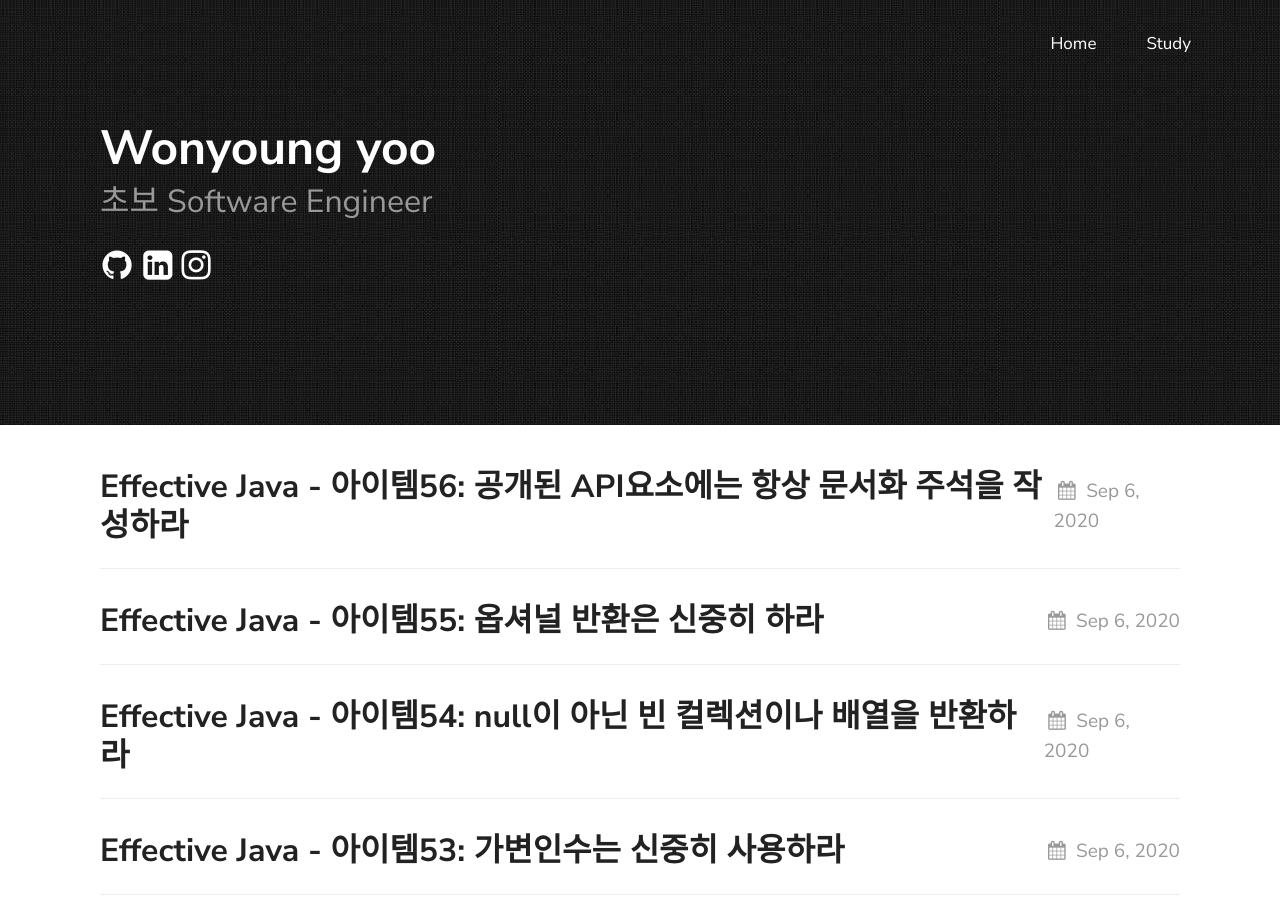
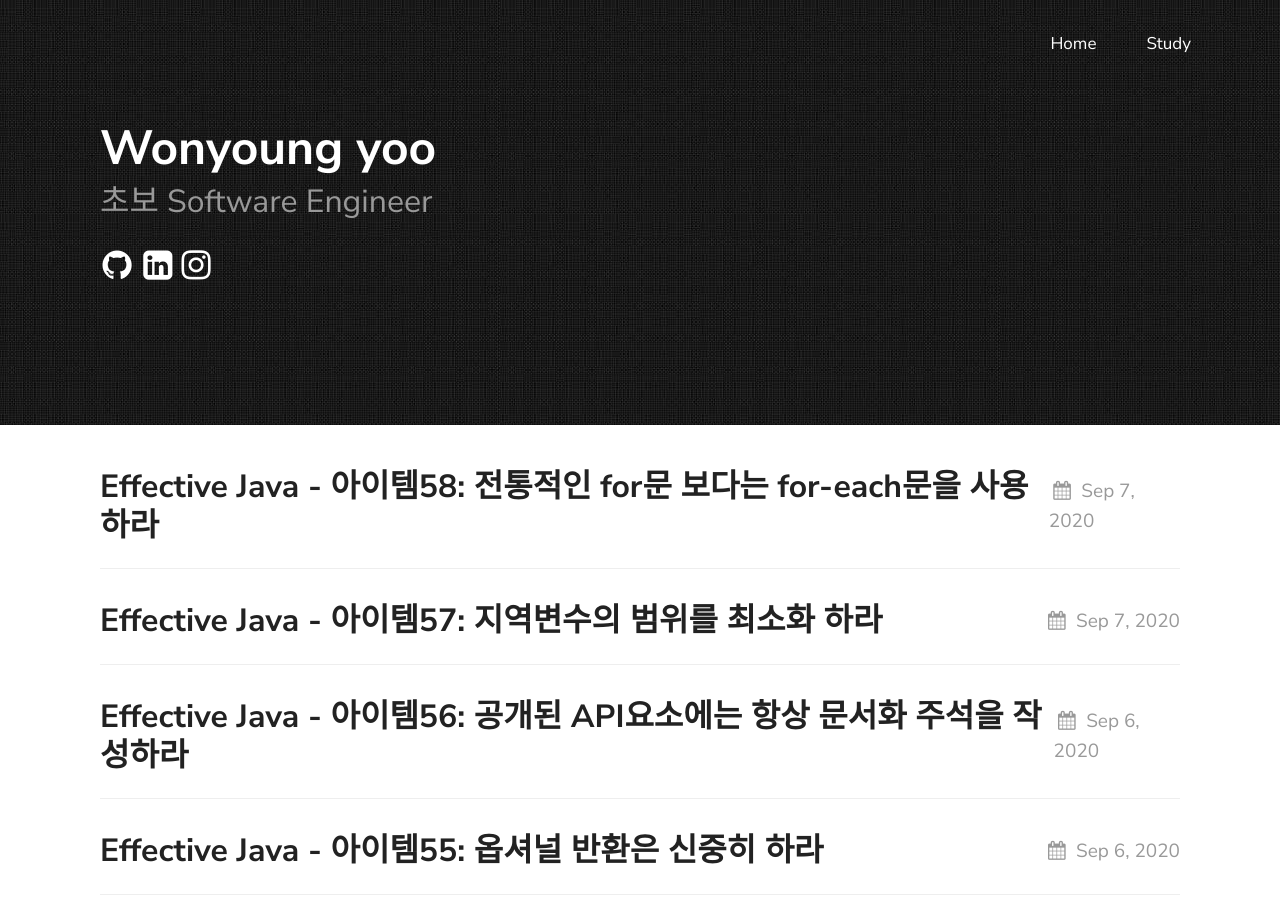
Before and after one commit to yoowonyoung/yoowonyoung.github.io, a Jekyll site: the page built from index.md, in a window 1280 px wide and 900 px high. Built offline with Jekyll 4.4.1, drawn with Linux system fonts in a browser that asks for light colours; some of the changed lines change nothing that is shown.

Commit message:
item 57 & 58

````diff
--- a/_posts/2020-07-16-Effective-Java.md
+++ b/_posts/2020-07-16-Effective-Java.md
@@ -64,5 +64,7 @@ permalink: '/EffectiveJava'
 - [Effective Java - 아이템54 : null이 아닌 빈 컬렉션이나 배열을 반환하라](https://yoowonyoung.github.io/posts/Effective-Java-54/)
 - [Effective Java - 아이템55 : 옵셔널 반환은 신중히 하라](https://yoowonyoung.github.io/posts/Effective-Java-55/)
 - [Effective Java - 아이템56 : 공개된 API요소에는 항상 문서화 주석을 작성하라](https://yoowonyoung.github.io/posts/Effective-Java-56/)
+- [Effective Java - 아이템57 : 지역변수의 범위를 최소화 하라](https://yoowonyoung.github.io/posts/Effective-Java-57/)
+- [Effective Java - 아이템58 : 전통적인 for문 보다는 for-each문을 사용하라](https://yoowonyoung.github.io/posts/Effective-Java-58/)
 
 # Reference
--- /dev/null
+++ b/_posts/2020-09-07-Effective-Java-57.md
@@ -0,0 +1,76 @@
+---
+layout: post
+title: "Effective Java - 아이템57: 지역변수의 범위를 최소화 하라"
+description: 지역변수의 범위를 최소화 하라
+date: 2020-09-07 23:00:00 +09:00
+categories: EffectiveJava Study
+---
+
+
+# 일반적인 프로그래밍 원칙
+
+## 아이템 57 : 지역변수의 범위를 최소화 하라
+
+- 이번 아이템은 기본적으로 "클래스와 멤버의 접근 권한을 최소화하라"고 한 아이템 15와 취지가 비슷하다
+- 지역변수의 유효 범위를 최소로 줄이면 코드 가독성과 유지보수성이 높아지고, 오류 가능성은 낮아진다
+- 지역변수의 범위를 줄이는 가장 강력한 기법은 역시 '가장 처음 쓰일때 선언하기' 이다
+    * 사용하려면 멀었는데, 미리 선언해두면 코드가 어수선해져 가독성이 떨어진다. 변수를 실제로 사용하는 시점엔 타입과 초깃값이 기억나지 않을 수도 있다
+
+- 지역변수의 범위는 선언된 지점부터 그 지점을 포함한 블록이 끝날때 까지 이므로, 실제 사용하는 블록 바깥에 선언된 변수는, 그 블록이 끝난뒤까지 살아있게 된다
+- 또한 거의 모든 지역변수는 선언과 동시에 초기화 해야한다. 초기화에 필요한 정보가 충분하지 않다면, 충분하 질때까지 선언을 미뤄야 한다
+    * try-catch문은 예외인데, 변수를 초기화 하는 표현식에서 검사 예외를 던질 가능성이 있다면, try블록 안에서 초기화 해야 한다
+
+- 반복문은 독특한 방식으로 변수 범위를 최소화 하는데, 이전의 for 형태이든, for-each형태이든 반복문에서는 반복 변수의 범위가 반복문의 몸체, 그리고 for 키워 키워드와 몸체 사이의 괄호 안으로 제한된다. 따라서 반복문 변수의 값을 반복문이 종료된 뒤에도 써야 하는 상황이 아니라면 while 문보다 for문을  쓰는편이 낫다
+
+```java
+for(Element e : c) {
+    ...
+}
+```
+
+- 위의 코드는 컬렉션을 순회할때 권장하는 관용구이지만, 반복자를 사용해야 하는 상황이라면(반복자의 remove 메서드를 써야 한다던가) for-each문 대신 다음과 같은 전통적인 for문을 쓰는것이 낫다
+
+```java
+for(Iterator<Element> i = c.itrator(); i.hashNext();) {
+    Element e = i.next();
+}
+```
+
+- 다음의 두 while문을 보면 앞서 for문이 더 나은 이유를 알 수 있다. 다음 코드에는 버그도 하나 숨어있다
+
+```java
+Iterator<Element> i = c.iterator();
+while(i.hasNext()) {
+    doSomething(i.next());
+}
+
+Iterator<Element> i2 = c2.iterator();
+while(i.hasNext()) { // i대신 i2가 들어가야 한다!
+    doSomething(i2.next());
+}
+```
+
+- 두번째 while문에서 i2대신 i가 들어가버렸다! 불행이도 i의 유효범위는 아직 끝나지 않았으므로, 이 코드는 컴파일도 잘 되고 실행시에 예외도 던지지는 않는다. 다만 두번째 while문이 시작하자마자 곧바로 끝날 뿐이다
+- for-each를 포함한 for문을 사용하면 이런 복사 붙여넣기 오류를 컴파일 타임에 잡아준다. 첫번쨰 반복문이 사용한 원소와 유효범위가 반복문 종료와 함께 끝나기 때문이다
+
+```java
+for(Iterator<Element> i = c.iterator(); i.hasNext();) {
+    Element e = i.next();
+}
+
+for(Iterator<Element> i2 = c2.iterator(); i.hasNext();) {//i를 찾을 수 없다는 컴파일 오류를 발생시킨다
+    Element e2 = i2.next();
+}
+```
+
+- for문이 복사해 붙여넣기 오류를 줄여주는 이유는 또 있는데, 변수 유효범위가 for문 범위와 일치하여 똑같은 이름의 변수를 여러개 반복문에서 써도 서로 아무런 영향을 주지 않는다. 사실 이렇게 쓰는것이 더 세련되기도 하다
+- for문의 장점이 하나 더 있는데, while보다 짧아서 가독성이 좋다는것이다. 다음은 지역변수의 범위를 최소화 하는 또다른 반복문 관용구이다.
+
+```java
+for(int i = 0, n = expensiveComputation(); i < n; i++) {
+    ...
+}
+```
+
+- 여기서 주목해야할 것은, 범위가 정확히 일치하는 두 반복변수 i와 n이다. 반복 여부를 결정짓는 변수 i의 한계값을 변수 n에 저장하여 반복때마다 다시 계산해야하는 비용을 없앴다. 같은값을 반환하는 메서드를 매번 호출한다면 이 관용구를 사행하기 바란다
+- 지역변수 범위를 최소화하는 마지막 방법은 메서드를 작게 유지하고 한 가지 기능에 집중하는것이다. 한 메서드에서 여러가지 기능을 처리한다면 그중 한 기능과만 관련된 지역변수라도 다른 기능을 수행하는 코드에서 접근 할 수 있다. 해결책은 아주 간단하다. 단순히 메서드를 기능별로 쪼개면 된다
--- /dev/null
+++ b/_posts/2020-09-07-Effective-Java-58.md
@@ -0,0 +1,81 @@
+---
+layout: post
+title: "Effective Java - 아이템58: 전통적인 for문 보다는 for-each문을 사용하라"
+description: 전통적인 for문 보다는 for-each문을 사용하라
+date: 2020-09-07 23:40:00 +09:00
+categories: EffectiveJava Study
+---
+
+
+# 일반적인 프로그래밍 원칙
+
+## 아이템 58 : 전통적인 for문 보다는 for-each문을 사용하라
+
+- 아이템 45에서 이야기했듯, 스트림이 제격인 작업이 있고, 반복이 제격인 작업이 있다. 다음은 전통적인 for문으로 컬렉션과 배열을 순회하는 코드다
+
+```java
+for(Iterator<Element> i = c.iterator(); i.hasNext();) {
+    Element e = i.next();
+    ...
+}
+
+for(int i = 0; i < a.length; i++) {
+    ...
+}
+```
+
+- 이 관용구들은 while문보다는 낫지만 가장 좋은 방법은 아니다. 반복자와 인덱스 변수는 모드 코드를 지저분하게 할 뿐 아니라, 우리에게 진짜 필요한건 원소들 뿐이다
+- 더군다나 이처럼 쓰이는 요소 종류가 늘어나면 오류가 생길 가능성이 높아진다. 1회 반복에서 반복자는 세번 등장하며, 인덱스는 네번이나 등장하여 변수를 잘못 사용할 틈새가 넓어진다. 혹시라도 잘못된 변수를 사용했을때 컴파일러가 잡아주리란 보장도 없다. 마지막으로 컬렉션이냐 배열이냐에 따라 코드도 크게 달라진다
+- 이상의 문제는 for-each 문을 사용하면 모두 해결된다. 참고로 for-each문의 정식적인 이름은 향상된 for문 이다. 반복자와 인덱스 변수를 사용하지 않으니 코드가 깔끔해지고, 오류가 날 일도 없다. 하나의 관용구로 컬렉션과 배열을 모두 처리할 수 있어 어떤 컨테이너를 다루는지는 신경쓰지 않아도 된다
+
+```java
+for(Element e : elements) {
+    ...
+}
+```
+
+- 여기서 : 는 in 으로 읽으면 되며, 이 반복문은 "elements의 각 원소 e에 대해" 라고 읽는다. 반복 대상이 컬렉션이든 배열이든 for-each문을 사용해도 속도는 그대로이다
+- 컬렉션을 중첩해 순회해야 한다면 for-each문의 이점이 더욱 커지는데, 먼저 다음과 같은 코드에서 버그를 찾아보자
+
+```java
+enum Suit { CLUB, DIAMOND, HEART, SPADE }
+enum Rank { ACE, DEUCE, THREE, FOUR, FIVE, SIX, SEVEN, EIGHT, NINE, TEN, JACK, QUEEN, KING }
+
+static Collection<Suit> suits = Arrays.asList(Suit.values());
+static Collection<Rank> ranks = Arrays.asList(Rank.values());
+
+List<Card> deck = new ArrayList<>();
+for(Iterator<Suit> i = suits.iterator(); i.hasNext(); ) {
+    for(Iterator<Rank> j = ranks.iterator(); j.hasNext(); ) {
+        deck.add(new Card(i.next(), j.next()));
+    }
+}
+```
+
+- 여기서 문제는 마지막 줄의 i.next 때문에 바깥 컬렉션의(suit) 반복자에서 next가 너무 많이 불린다는것이다. 이 next는 숫자 하나당 한번씩만 불려야 하는데, 안쪽의 반복문에서 호출되는 바람에 카드 하나당 한번씩만 불리고 있다. 그래서 숫자가 바닥나면 반복문에서 NoSuchElementException을 던진다
+- 정말 운이 나빠서 바깥 컬렉션의 크기가 안쪽 컬렉션의 크기의 배수라면 이 반복문은 예외를 던지지 않고 종료한다. 우리가 원하는 일을 수행하지 않은채 말이다
+- for-each문을 중첩하는것으로 이 문제는 간단히 해결된다. 코드도 놀랄만큼 간결해진다
+
+```java
+for(Suit suit : suits) {
+    for(Rank rank : ranks) {
+        deck.add(new Card(suit, rank));
+    }
+}
+```
+
+- 하지만 안타깝게도 for-each문을 사용할 수 없는 세가지 상황이 존재한다
+    * 파괴적인 필터링: 컬렉션을 순회하면서 선택된원소를 제거해야 한다면, 반복자의 remove를 호출해야한다. 자바8 부터는 Collection의 removeIf 메서드를 사용해 컬렉션을 명시적으로 순회하는 일은 피할수 있다
+    * 변형: 리스트나 배열을 순회하면서 그 원소의값 일부 혹은 전체를 교체해야 한다면, 리스트의 반복자나 배열의 인덱스를 사용해야한다
+    * 병렬반복: 여러 컬렉션을 병렬로 순회해야한다면, 각각의 반복자와 인덱스 변수를 사용해 엄격하고 명시적으로 제어해야 한다
+    * 위의 세가지 상황중 하나에 속한다면 일반적인 for문을 사용하되, 이번 아이템에서 언급한 문제들을 주의해야 한다
+
+- for-each문은 컬렉션과 배열은 물론 Iterable 인터페이스를 구현한 객체라면 무엇이든지 순회 할 수 있다. Iterable인터페이슨느 다음과 같이 메서드가 단 하나뿐이다
+
+```java
+public interface Iterable<E> {
+    Iterator<E> iteator();
+}
+```
+
+- Iterable을 처음부터 구현하기란 까다롭지만, 원소들의 묶음을 표현하는 타입을 작성해야 한다면, Iterable을 구현하는 쪽으로 고민해보길 바란다. 해당 타입에서 Collection인터페이스를 구현하지 않기로 했더라도 말이다
````
